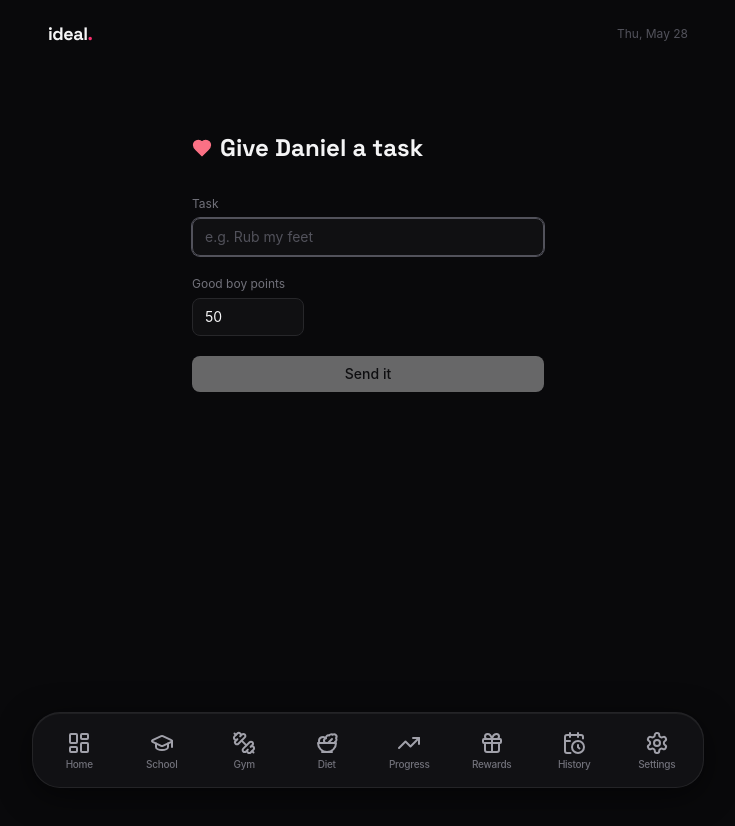
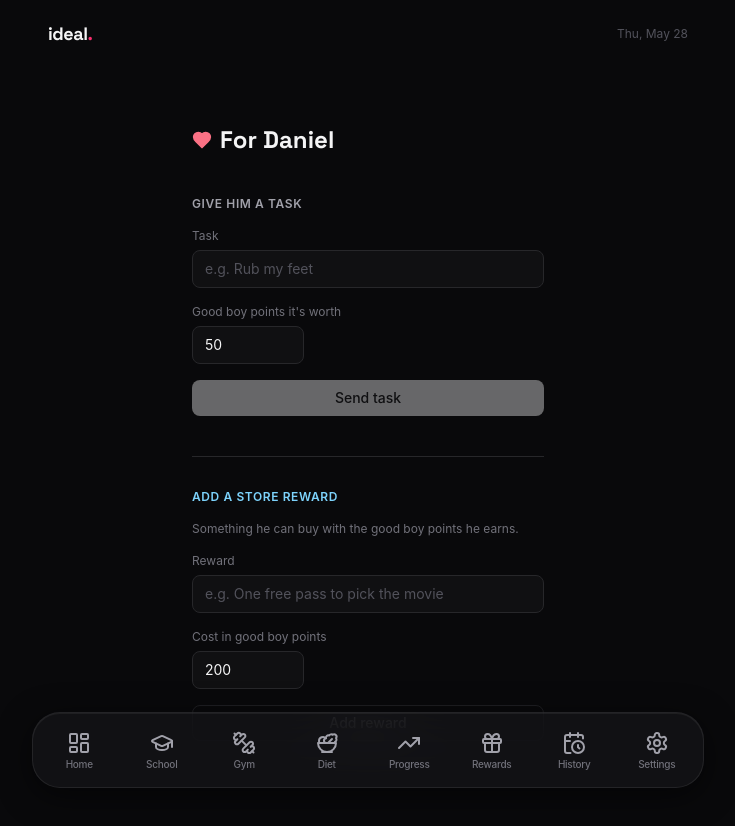
Before and after one commit to Seadms/ideal, a Next.js app: page /wife in a window 1280 px wide. Shown: the top 826 px of the page, without its empty margins (272-1007 px from the left). Before the commit the page ends 800 px from the top, so only its background shows below. Built offline with nearby package versions, Linux system fonts and the light colour scheme; no server answers; the database is empty.

Commit message:
Add Wife Store: good-boy points as a real second currency
- goodBoyPoints wallet on user_stats; wife tasks pay into it (no XP/level),
  Wife Store rewards spend from it
- rewards.source column; Wife Store section on /rewards, second balance
- /wife page gains a store-reward form so she stocks it

```diff
--- a/app/wife/page.tsx
+++ b/app/wife/page.tsx
@@ -2,51 +2,78 @@
 
 import { useState, useTransition } from 'react'
 import { createWifeTask } from '@/lib/actions/tasks'
+import { createWifeReward } from '@/lib/actions/rewards'
 import { Button } from '@/components/ui/button'
 import { Input } from '@/components/ui/input'
 import { Heart } from 'lucide-react'
 
 export default function WifePage() {
-  const [title, setTitle] = useState('')
+  const [task, setTask] = useState('')
   const [points, setPoints] = useState('50')
-  const [sent, setSent] = useState(false)
+  const [reward, setReward] = useState('')
+  const [cost, setCost] = useState('200')
+  const [flash, setFlash] = useState<string | null>(null)
   const [isPending, startTransition] = useTransition()
 
-  const submit = (e: React.FormEvent) => {
+  const done = (msg: string) => { setFlash(msg); setTimeout(() => setFlash(null), 2500) }
+
+  const sendTask = (e: React.FormEvent) => {
     e.preventDefault()
-    if (!title.trim()) return
+    if (!task.trim()) return
     startTransition(async () => {
-      const res = await createWifeTask(title, Number(points) || 1)
-      if (res.ok) {
-        setTitle('')
-        setPoints('50')
-        setSent(true)
-        setTimeout(() => setSent(false), 2500)
-      }
+      const res = await createWifeTask(task, Number(points) || 1)
+      if (res.ok) { setTask(''); setPoints('50'); done("Sent! It's on his phone now.") }
+    })
+  }
+
+  const addReward = (e: React.FormEvent) => {
+    e.preventDefault()
+    if (!reward.trim()) return
+    startTransition(async () => {
+      const res = await createWifeReward(reward, Number(cost) || 1)
+      if (res.ok) { setReward(''); setCost('200'); done('Added to his Wife Store.') }
     })
   }
 
   return (
-    <div className="mx-auto max-w-sm px-4 pt-16">
-      <div className="mb-8 flex items-center gap-2">
+    <div className="mx-auto max-w-sm px-4 pt-14 pb-16 space-y-10">
+      <div className="flex items-center gap-2">
         <Heart className="h-5 w-5 fill-rose-400 text-rose-400" />
-        <h1 className="font-display text-2xl font-bold text-zinc-100">Give Daniel a task</h1>
+        <h1 className="font-display text-2xl font-bold text-zinc-100">For Daniel</h1>
       </div>
 
-      <form onSubmit={submit} className="space-y-5">
+      <form onSubmit={sendTask} className="space-y-4">
+        <h2 className="text-xs font-semibold uppercase tracking-wider text-zinc-400">Give him a task</h2>
         <div>
           <label className="mb-1.5 block text-xs text-zinc-500">Task</label>
-          <Input value={title} onChange={e => setTitle(e.target.value)} placeholder="e.g. Rub my feet" autoFocus />
+          <Input value={task} onChange={e => setTask(e.target.value)} placeholder="e.g. Rub my feet" />
         </div>
         <div>
-          <label className="mb-1.5 block text-xs text-zinc-500">Good boy points</label>
+          <label className="mb-1.5 block text-xs text-zinc-500">Good boy points it&apos;s worth</label>
           <Input type="number" min={1} max={500} value={points} onChange={e => setPoints(e.target.value)} className="w-28" />
         </div>
-        <Button type="submit" disabled={isPending || !title.trim()} className="w-full">
-          {isPending ? 'Sending…' : 'Send it'}
+        <Button type="submit" disabled={isPending || !task.trim()} className="w-full">
+          {isPending ? 'Sending…' : 'Send task'}
         </Button>
-        {sent && <p className="text-center text-sm text-rose-300">Sent! It&apos;s on his phone now.</p>}
       </form>
+
+      <form onSubmit={addReward} className="space-y-4 border-t border-zinc-800 pt-8">
+        <h2 className="text-xs font-semibold uppercase tracking-wider text-sky-300">Add a store reward</h2>
+        <p className="text-xs text-zinc-500">Something he can buy with the good boy points he earns.</p>
+        <div>
+          <label className="mb-1.5 block text-xs text-zinc-500">Reward</label>
+          <Input value={reward} onChange={e => setReward(e.target.value)} placeholder="e.g. One free pass to pick the movie" />
+        </div>
+        <div>
+          <label className="mb-1.5 block text-xs text-zinc-500">Cost in good boy points</label>
+          <Input type="number" min={1} max={9999} value={cost} onChange={e => setCost(e.target.value)} className="w-28" />
+        </div>
+        <Button type="submit" variant="outline" disabled={isPending || !reward.trim()} className="w-full">
+          {isPending ? 'Adding…' : 'Add reward'}
+        </Button>
+      </form>
+
+      {flash && <p className="text-center text-sm text-rose-300">{flash}</p>}
     </div>
   )
 }
--- a/components/rewards/reward-card.tsx
+++ b/components/rewards/reward-card.tsx
@@ -12,9 +12,10 @@ import { EditRewardDialog } from './edit-reward-dialog'
 interface RewardCardProps {
   reward: Reward
   currentPoints: number
+  unit?: string
 }
 
-export function RewardCard({ reward, currentPoints }: RewardCardProps) {
+export function RewardCard({ reward, currentPoints, unit = 'pts' }: RewardCardProps) {
   const [isPending, startTransition] = useTransition()
   const [error, setError] = useState<string | null>(null)
   const [showConfirm, setShowConfirm] = useState(false)
@@ -101,7 +102,7 @@ export function RewardCard({ reward, currentPoints }: RewardCardProps) {
       <div className="mt-auto space-y-2.5 pt-3 border-t border-zinc-800">
         {/* Cost */}
         <div className="flex items-center justify-between">
-          <span className="text-sm font-semibold text-zinc-200">{formatPoints(reward.cost)} pts</span>
+          <span className="text-sm font-semibold text-zinc-200">{formatPoints(reward.cost)} {unit}</span>
           {reward.timesRedeemed > 0 && (
             <span className="text-xs text-zinc-600">×{reward.timesRedeemed} redeemed</span>
           )}
@@ -126,7 +127,7 @@ export function RewardCard({ reward, currentPoints }: RewardCardProps) {
                 ? 'Confirm redeem?'
                 : canAfford
                   ? 'Redeem'
-                  : `${formatPoints(reward.cost - currentPoints)} pts short`}
+                  : `${formatPoints(reward.cost - currentPoints)} ${unit} short`}
         </Button>
 
         {showConfirm && (
--- a/lib/actions/rewards.ts
+++ b/lib/actions/rewards.ts
@@ -15,8 +15,10 @@ export async function redeemReward(rewardId: string): Promise<{ success: boolean
   const stats = statsRows[0]
   if (!stats) return { success: false, error: 'Stats not found' }
 
-  if (stats.currentPoints < reward.cost) {
-    return { success: false, error: `Need ${reward.cost - stats.currentPoints} more points` }
+  const isWife = reward.source === 'wife'
+  const balance = isWife ? stats.goodBoyPoints : stats.currentPoints
+  if (balance < reward.cost) {
+    return { success: false, error: `Need ${reward.cost - balance} more ${isWife ? 'good boy points' : 'points'}` }
   }
 
   await db.insert(rewardRedemptions).values({
@@ -29,14 +31,28 @@ export async function redeemReward(rewardId: string): Promise<{ success: boolean
     .set({ timesRedeemed: sql`${rewards.timesRedeemed} + 1` })
     .where(eq(rewards.id, rewardId))
 
-  await db.update(userStats).set({
-    totalPointsSpent: sql`${userStats.totalPointsSpent} + ${reward.cost}`,
-    currentPoints: sql`${userStats.currentPoints} - ${reward.cost}`,
-  }).where(eq(userStats.id, 1))
+  await db.update(userStats).set(
+    isWife
+      ? { goodBoyPoints: sql`${userStats.goodBoyPoints} - ${reward.cost}` }
+      : {
+          totalPointsSpent: sql`${userStats.totalPointsSpent} + ${reward.cost}`,
+          currentPoints: sql`${userStats.currentPoints} - ${reward.cost}`,
+        },
+  ).where(eq(userStats.id, 1))
 
   revalidatePath('/')
   revalidatePath('/rewards')
   return { success: true }
+}
+
+// Public: the wife page stocks her store (untrusted input — clamp).
+export async function createWifeReward(title: string, cost: number): Promise<{ ok: boolean }> {
+  const clean = title.trim().slice(0, 120)
+  if (!clean) return { ok: false }
+  const c = Math.max(1, Math.min(9999, Math.round(cost) || 1))
+  await db.insert(rewards).values({ id: randomUUID(), title: clean, cost: c, category: 'social', source: 'wife' })
+  revalidatePath('/rewards')
+  return { ok: true }
 }
 
 export async function createReward(data: {
--- a/lib/actions/tasks.ts
+++ b/lib/actions/tasks.ts
@@ -17,11 +17,20 @@ export async function completeTask(taskId: string): Promise<CompletionResult> {
   const stats = statsRows[0]
   if (!stats) return { leveledUp: false, newLevel: 1, pointsEarned: 0 }
 
-  const oldLevel = levelFromPoints(stats.totalPointsEarned)
-
   await db.update(tasks)
     .set({ isCompleted: true, completedAt: nowString() })
     .where(eq(tasks.id, taskId))
+
+  // Wife tasks pay good-boy points (separate currency, no XP/level).
+  if (task.source === 'wife') {
+    await db.update(userStats)
+      .set({ goodBoyPoints: sql`${userStats.goodBoyPoints} + ${task.points}` })
+      .where(eq(userStats.id, 1))
+    revalidatePath('/')
+    return { leveledUp: false, newLevel: levelFromPoints(stats.totalPointsEarned), pointsEarned: task.points }
+  }
+
+  const oldLevel = levelFromPoints(stats.totalPointsEarned)
   await db.update(userStats).set({
     totalPointsEarned: sql`${userStats.totalPointsEarned} + ${task.points}`,
     currentPoints: sql`${userStats.currentPoints} + ${task.points}`,
@@ -39,12 +48,17 @@ export async function uncompleteTask(taskId: string) {
 
   await db.update(tasks).set({ isCompleted: false, completedAt: null }).where(eq(tasks.id, taskId))
 
-  // Exact atomic reversal of the award — clamping to 0 here would let
-  // totalPointsEarned drift out of sync with totalPointsSpent and the level.
-  await db.update(userStats).set({
-    totalPointsEarned: sql`${userStats.totalPointsEarned} - ${task.points}`,
-    currentPoints: sql`${userStats.currentPoints} - ${task.points}`,
-  }).where(eq(userStats.id, 1))
+  // Exact atomic reversal of the award, from whichever wallet it credited.
+  if (task.source === 'wife') {
+    await db.update(userStats)
+      .set({ goodBoyPoints: sql`${userStats.goodBoyPoints} - ${task.points}` })
+      .where(eq(userStats.id, 1))
+  } else {
+    await db.update(userStats).set({
+      totalPointsEarned: sql`${userStats.totalPointsEarned} - ${task.points}`,
+      currentPoints: sql`${userStats.currentPoints} - ${task.points}`,
+    }).where(eq(userStats.id, 1))
+  }
   revalidatePath('/')
 }
 
--- a/lib/db/index.ts
+++ b/lib/db/index.ts
@@ -263,6 +263,8 @@ async function doInitDb() {
     `ALTER TABLE user_stats ADD COLUMN event_lead_minutes INTEGER NOT NULL DEFAULT 30`,
     `ALTER TABLE user_stats ADD COLUMN assignment_alert_hours INTEGER NOT NULL DEFAULT 24`,
     `ALTER TABLE tasks ADD COLUMN source TEXT NOT NULL DEFAULT 'self'`,
+    `ALTER TABLE rewards ADD COLUMN source TEXT NOT NULL DEFAULT 'self'`,
+    `ALTER TABLE user_stats ADD COLUMN good_boy_points INTEGER NOT NULL DEFAULT 0`,
     `ALTER TABLE split_exercises ADD COLUMN exercise_type TEXT NOT NULL DEFAULT 'strength'`,
     `ALTER TABLE split_exercises ADD COLUMN target TEXT`,
     `UPDATE split_exercises SET exercise_type = 'cardio' WHERE name LIKE '%Cardio%'`,
--- a/lib/db/schema.ts
+++ b/lib/db/schema.ts
@@ -45,6 +45,7 @@ export const rewards = sqliteTable('rewards', {
   category: text('category').notNull().default('general'),
   isAvailable: integer('is_available', { mode: 'boolean' }).notNull().default(true),
   timesRedeemed: integer('times_redeemed').notNull().default(0),
+  source: text('source').notNull().default('self'), // 'self' | 'wife'
   createdAt: text('created_at').notNull().default(sql`(datetime('now'))`),
 })
 
@@ -60,6 +61,7 @@ export const userStats = sqliteTable('user_stats', {
   totalPointsEarned: integer('total_points_earned').notNull().default(0),
   totalPointsSpent: integer('total_points_spent').notNull().default(0),
   currentPoints: integer('current_points').notNull().default(0),
+  goodBoyPoints: integer('good_boy_points').notNull().default(0), // wife-store currency
   currentStreak: integer('current_streak').notNull().default(0),
   longestStreak: integer('longest_streak').notNull().default(0),
   lastActiveDate: text('last_active_date'),
```
Also changed, not shown: app/rewards/page.tsx (+30 -10 lines).
